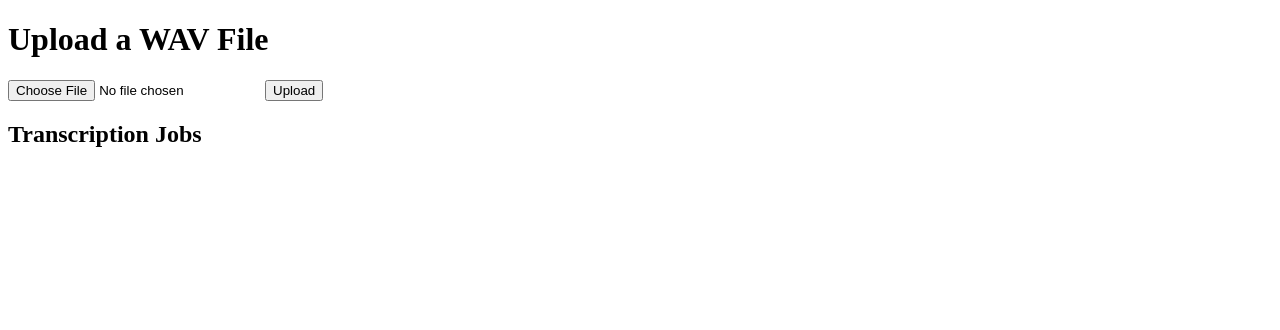
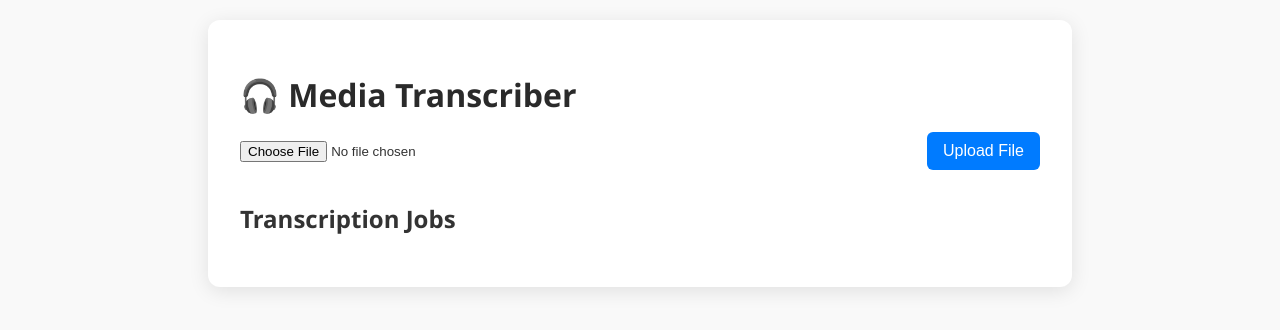
Before and after one commit to dmitripr/wav_transcriber, a FastAPI app: page / in a window 1280 px wide. Shown: the top 330 px of the page. Run offline with FastAPI, Linux system fonts and the light colour scheme; data that the repository does not hold is empty.

Commit message:
Added more style

```diff
--- /dev/null
+++ b/static/style.css
@@ -0,0 +1,70 @@
+body {
+    font-family: 'Segoe UI', Tahoma, sans-serif;
+    background: #f9f9f9;
+    margin: 0;
+    padding: 20px;
+    color: #333;
+  }
+
+  .container {
+    max-width: 800px;
+    margin: auto;
+    background: white;
+    padding: 2rem;
+    border-radius: 12px;
+    box-shadow: 0 4px 20px rgba(0,0,0,0.1);
+  }
+
+  h1 {
+    font-size: 2rem;
+    margin-bottom: 1rem;
+    color: #2a2a2a;
+  }
+
+  .upload-form {
+    display: flex;
+    gap: 1rem;
+    margin-bottom: 2rem;
+    align-items: center;
+  }
+
+  input[type="file"] {
+    flex: 1;
+  }
+
+  button {
+    background: #007bff;
+    color: white;
+    border: none;
+    padding: 0.6rem 1rem;
+    border-radius: 6px;
+    cursor: pointer;
+    font-size: 1rem;
+  }
+
+  button:hover {
+    background: #0056b3;
+  }
+
+  .job-list {
+    list-style: none;
+    padding-left: 0;
+  }
+
+  .job-list li {
+    background: #f0f0f0;
+    border-radius: 8px;
+    padding: 0.8rem 1rem;
+    margin-bottom: 0.75rem;
+    font-size: 0.95rem;
+  }
+
+  .job-list a {
+    color: #007bff;
+    text-decoration: none;
+    margin-left: 10px;
+  }
+
+  .job-list a:hover {
+    text-decoration: underline;
+  }
--- a/templates/index.html
+++ b/templates/index.html
@@ -1,18 +1,21 @@
 <!DOCTYPE html>
-<html>
+<html lang="en">
 <head>
+  <meta charset="UTF-8">
   <title>WAV Transcriber</title>
-  <meta charset="utf-8">
+  <link rel="stylesheet" href="/static/style.css">
   <script src="/static/script.js" defer></script>
 </head>
 <body>
-  <h1>Upload a WAV File</h1>
-  <form action="/upload" method="POST" enctype="multipart/form-data">
-    <input type="file" name="file" accept="audio/*,video/*,.m4a,.mp3,.mp4,.mov,.wav" required>
-    <button type="submit">Upload</button>
-  </form>
+  <div class="container">
+    <h1>🎧 Media Transcriber</h1>
+    <form action="/upload" method="POST" enctype="multipart/form-data" class="upload-form">
+      <input type="file" name="file" accept="audio/*,video/*,.mp3,.mp4,.m4a,.wav,.mov" required>
+      <button type="submit">Upload File</button>
+    </form>
 
-  <h2>Transcription Jobs</h2>
-  <ul id="jobList"></ul>
+    <h2>Transcription Jobs</h2>
+    <ul id="jobList" class="job-list"></ul>
+  </div>
 </body>
 </html>
```
